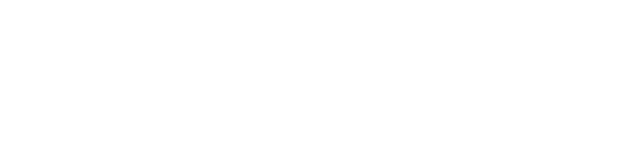
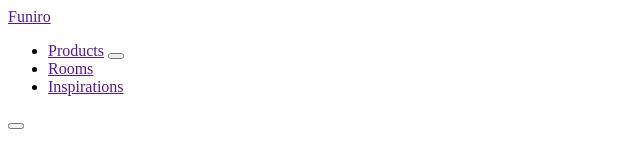
Before and after one commit to aLekSandr-Cherepanov/funiro, a plain HTML site: page index.html in a window 1280 px wide. Shown: the whole page, without its empty margins (0-640 px from the left). Drawn offline with Linux system fonts and the light colour scheme.

Commit message:
начал писать header

```diff
--- a/index.html
+++ b/index.html
@@ -7,6 +7,39 @@
     <title>test</title>
 </head>
 <body>
-
+    <header class="header">
+        <div class="header__wrapper">
+            <div class="header__container _container">
+                <div class="header__body">
+                    <div class="header__main">
+                        <a href="" class="header__logo">Funiro</a>
+                        <div class="header__menu menu">
+                            <nav class="menu__body">
+                                <ul class="menu__list">
+                                    <li class="menu__item">
+                                        <a href="" class="menu__link">Products</a>
+                                        <button data-spoller type="button" class="menu__arrow _icon-arrow-down"></button>
+                                    </li>
+                                    <li class="menu__item">
+                                        <a href="" class="menu__link">Rooms</a>
+                                    </li>
+                                    <li class="menu__item">
+                                        <a href="" class="menu__link">Inspirations</a>
+                                    </li>
+                                </ul>
+                            </nav>
+                        </div>
+                    </div>
+                    <div class="header__search"></div>
+                    <div class="header__actions actions-header"></div>
+                    <button type="button" class="icon-menu">
+                        <span></span>
+                        <span></span>
+                        <span></span>
+                    </button>
+                </div>
+            </div>
+        </div>
+    </header>
 </body>
 </html>
```
